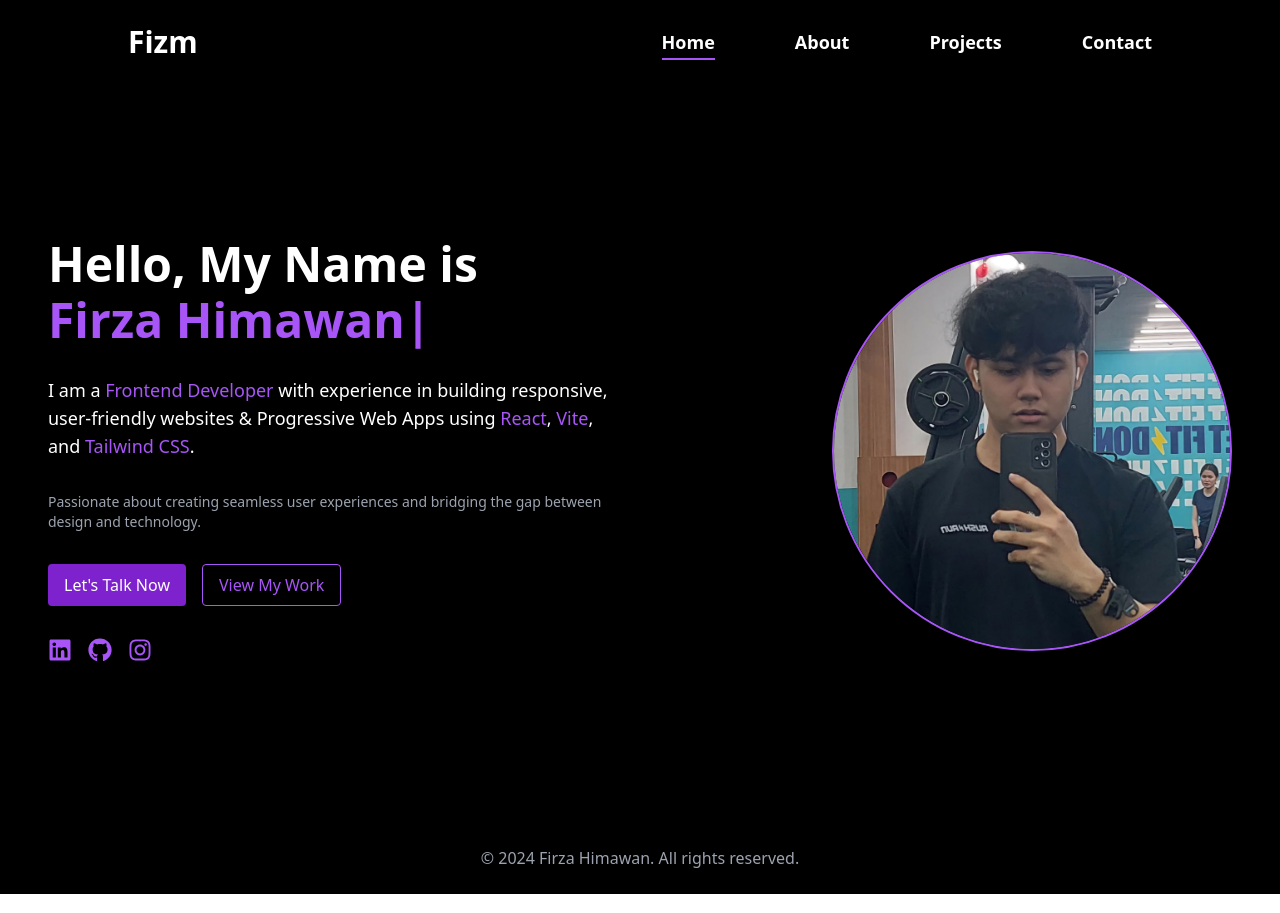
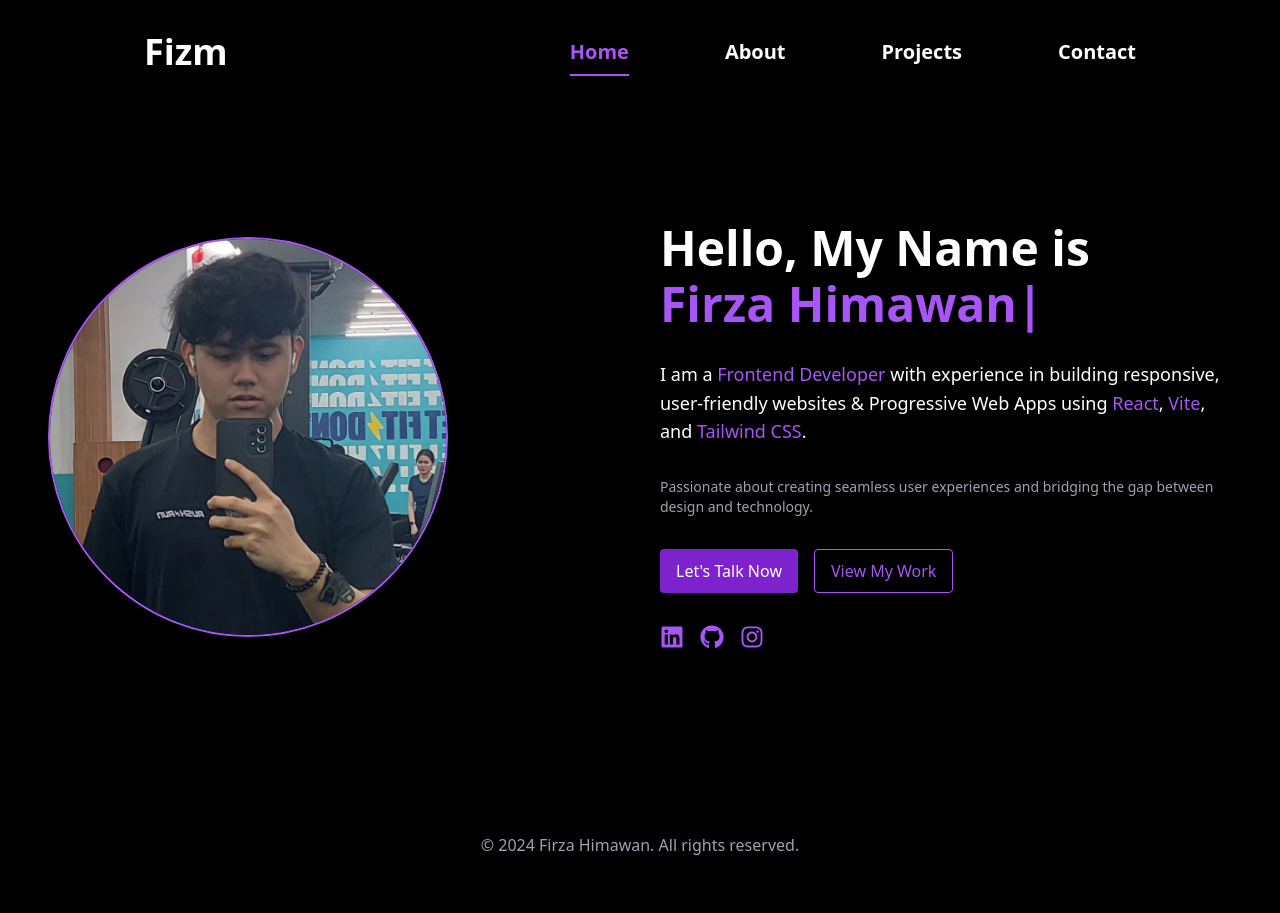
Before and after one commit to Fizm00/Portfolio, a React (Vite) app: page / in a window 1280 px wide. Built offline with nearby package versions, Linux system fonts and the light colour scheme.

Commit message:
Update UI

```diff
--- a/src/components/About/FunFact.jsx
+++ /dev/null
@@ -1,25 +0,0 @@
-import React from "react";
-
-const FunFact = () => {
-  return (
-    <div className="text-right md:px-12">
-      <h2 className="text-4xl font-bold mb-6 leading-relaxed text-purple-500">
-        Fun Facts <span className="text-white">About Me</span>
-      </h2>
-      <p className="text-lg text-gray-400">
-        <span className="block text-right text-justify leading-loose">
-          There are a few fun things about me that you might find interesting! I have a deep passion for
-          <span className="text-purple-500"> Frontend Web Development</span>. I love the process of creating
-          interactive, visually appealing, and user-friendly interfaces that make the digital world more
-          accessible and engaging. Aside from coding, I am a huge fan of <span className="text-purple-500">seafood</span>. Whether it’s
-          shrimp, crab, or any other ocean delicacy, seafood always makes me happy. It’s my go-to choice for
-          any celebration or a simple treat. Lastly, I am the <span className="text-purple-500">#1 fan of Gojo Satoru</span> from Jujutsu Kaisen.
-          His charisma and immense power inspire me both in fiction and in real life to strive for greatness
-          and stand out uniquely in whatever I do.
-        </span>
-      </p>
-    </div>
-  );
-};
-
-export default FunFact;
--- a/src/components/About/Introduction.jsx
+++ b/src/components/About/Introduction.jsx
@@ -4,7 +4,7 @@ const Introduction = () => {
   return (
     <div className="relative flex flex-col items-center md:items-start text-white gap-y-8 px-4 sm:px-6 md:px-12">
       <div className="md:w-full">
-        <h1 className="text-4xl font-bold mb-6">
+        <h1 className="text-4xl font-bold mb-10 text-shadow-lg">
           About <span className="text-purple-500">Me</span>
         </h1>
         <p className="text-lg text-gray-400 leading-loose text-justify">
@@ -17,6 +17,21 @@ const Introduction = () => {
           into the world of Machine Learning and Deep Learning using Python,
           Streamlit, TensorFlow, and PyTorch.
         </p>
+        <p className="text-lg text-gray-400 leading-loose text-justify mt-6">
+          There are a few fun things about me that you might find interesting! I
+          have a deep passion for{" "}
+          <span className="text-purple-500">Frontend Web Development</span>. I
+          love the process of creating interactive, visually appealing, and
+          user-friendly interfaces that make the digital world more accessible
+          and engaging. Aside from coding, I am a huge fan of{" "}
+          <span className="text-purple-500">seafood</span>. Whether it’s shrimp,
+          crab, or any other ocean delicacy, seafood always makes me happy. It’s
+          my go-to choice for any celebration or a simple treat. Lastly, I am the{" "}
+          <span className="text-purple-500">#1 fan of Gojo Satoru</span> from
+          Jujutsu Kaisen. His charisma and immense power inspire me both in
+          fiction and in real life to strive for greatness and stand out uniquely
+          in whatever I do.
+        </p>
       </div>
     </div>
   );
--- a/src/components/Footer.jsx
+++ b/src/components/Footer.jsx
@@ -1,7 +1,7 @@
 import React from "react";
 
 const Footer = () => (
-  <footer className="bg-black text-gray-400 py-6 text-center">
+  <footer className="bg-black text-gray-400 py-14 text-center">
     <p>© 2024 Firza Himawan. All rights reserved.</p>
   </footer>
 );
--- a/src/components/Home/Hero.jsx
+++ b/src/components/Home/Hero.jsx
@@ -40,21 +40,43 @@ const Hero = () => {
 
   return (
     <section className="bg-black text-white">
-      <div className="max-w-screen-xl mx-auto px-4 md:px-12 xl:px-34 grid grid-cols-1 md:grid-cols-2 gap-10 items-center py-40">
+      <div
+        className="max-w-screen-xl mx-auto px-6 md:px-12 xl:px-42 grid grid-cols-1 md:grid-cols-2 gap-10 items-center py-24 md:py-32"
+        style={{ gridAutoFlow: "dense" }}
+      >
+        {/* Gambar */}
+        <div
+          className="relative order-1 md:order-none"
+          data-aos="fade-up"
+          data-aos-delay="300"
+        >
+          <img
+            src="pictprofile2.jpg"
+            alt="Profile"
+            className="rounded-full aspect-square w-[300px] md:w-[400px] object-cover border-2 border-purple-500 hover:scale-110 hover:rotate-3 transition-transform duration-500 mx-auto md:mx-0"
+          />
+        </div>
+
         {/* Teks Perkenalan */}
-        <div className="space-y-8 text-center md:text-left" data-aos="fade-up">
+        <div
+          className="space-y-8 text-center md:text-left order-2 md:order-none leading-relaxed"
+          data-aos="fade-up"
+        >
           <h1 className="text-3xl md:text-4xl lg:text-5xl font-bold">
             <div>{text}</div>
             <div className="mt-2">
               <span className="text-purple-500">
                 {nameText}
-                {!isTypingText && <span className="blinking-cursor text-purple-500">|</span>}
+                {!isTypingText && (
+                  <span className="blinking-cursor text-purple-500">|</span>
+                )}
               </span>
             </div>
           </h1>
-          <p className="text-base md:text-lg">
-            I am a <span className="text-purple-500">Frontend Developer</span>{" "}
-            with experience in building responsive, user-friendly websites & Progressive Web Apps using{" "}
+          <p className="text-base md:text-lg leading-relaxed">
+            I am a <span className="text-purple-500 leading-relaxed">Frontend Developer</span>{" "}
+            with experience in building responsive, user-friendly websites &
+            Progressive Web Apps using{" "}
             <span className="text-purple-500">React</span>,{" "}
             <span className="text-purple-500">Vite</span>, and{" "}
             <span className="text-purple-500">Tailwind CSS</span>.
@@ -71,7 +93,7 @@ const Hero = () => {
               View My Work
             </button>
           </div>
-          <div className="flex flex-wrap justify-center md:justify-start space-x-4 mt-6">
+          <div className="flex flex-wrap justify-center md:justify-start  space-x-4 mt-6">
             <a
               href="https://www.linkedin.com/in/firzahimawan/"
               target="_blank"
@@ -98,15 +120,6 @@ const Hero = () => {
             </a>
           </div>
         </div>
-
-        {/* Gambar */}
-        <div className="relative justify-self-end" data-aos="fade-up" data-aos-delay="300">
-          <img
-            src="pictprofile2.jpg"
-            alt="Profile"
-            className="rounded-full aspect-square w-[400px] object-cover border-2 border-purple-500 hover:scale-110 hover:rotate-3 transition-transform duration-500"
-          />
-        </div>
       </div>
     </section>
   );
--- a/src/components/Navbar.jsx
+++ b/src/components/Navbar.jsx
@@ -1,5 +1,5 @@
 import React, { useState, useEffect } from "react";
-import { FiMenu } from "react-icons/fi";
+import { FiMenu, FiX } from "react-icons/fi";
 import { Link, useLocation } from "react-router-dom";
 
 const Navbar = () => {
@@ -7,17 +7,32 @@ const Navbar = () => {
   const [isScrolled, setIsScrolled] = useState(false);
   const location = useLocation();
 
-  const toggleMenu = () => {
+  // Toggle Menu (Membuka/Tutup menu)
+  const toggleMenu = (e) => {
+    e.stopPropagation(); // Menghentikan event bubbling
     setIsOpen(!isOpen);
   };
 
+  // Mengatur efek saat scroll
   useEffect(() => {
     const handleScroll = () => {
       setIsScrolled(window.scrollY > 50);
     };
     window.addEventListener("scroll", handleScroll);
-    return () => window.removeEventListener("scroll", handleScroll);
-  }, []);
+
+    // Menutup menu jika klik di luar menu
+    const closeMenuOnOutsideClick = (e) => {
+      if (isOpen) {
+        setIsOpen(false);
+      }
+    };
+    window.addEventListener("click", closeMenuOnOutsideClick);
+
+    return () => {
+      window.removeEventListener("scroll", handleScroll);
+      window.removeEventListener("click", closeMenuOnOutsideClick);
+    };
+  }, [isOpen]);
 
   const navItems = [
     { name: "Home", path: "/" },
@@ -28,35 +43,44 @@ const Navbar = () => {
 
   return (
     <nav
-      className={`fixed top-0 left-0 w-full z-50 px-6 md:px-32 py-6 transition-all duration-300 ${
-        isScrolled ? "bg-black shadow-lg" : ""
+      className={`fixed top-0 left-0 w-full z-50 px-6 md:px-36 py-8 transition-all duration-300 ${
+        isScrolled ? "bg-black shadow-lg" : "bg-transparent"
       }`}
     >
       <div className="flex justify-between items-center">
-        <div className="text-3xl font-bold text-white font-sans">Fizm</div>
-        <div className="md:hidden cursor-pointer text-white text-2xl" onClick={toggleMenu}>
-          <FiMenu />
-        </div>
+        {/* Logo */}
+        <div className="text-4xl font-bold text-white font-sans">Fizm</div>
+
+        {/* Hamburger Menu */}
+        <button
+          className="md:hidden cursor-pointer text-white text-3xl focus:outline-none z-50"
+          onClick={toggleMenu}
+          aria-label="Toggle menu"
+        >
+          {isOpen ? <FiX /> : <FiMenu />}
+        </button>
+
+        {/* Navbar Links */}
         <ul
-          className={`absolute md:static top-16 left-0 w-full text-white md:w-auto bg-black md:bg-transparent flex flex-col md:flex-row space-y-6 md:space-y-0 md:space-x-20 text-lg font-semibold transition-all duration-300 ${
-            isOpen ? "block" : "hidden md:flex"
+          className={`absolute md:static top-0 left-0 w-full md:w-auto h-screen md:h-auto bg-black md:bg-transparent flex flex-col md:flex-row items-center md:items-start justify-center space-y-6 md:space-y-0 md:space-x-24 text-lg font-semibold transition-transform duration-500 ${
+            isOpen ? "translate-x-0" : "-translate-x-full md:translate-x-0"
           }`}
+          onClick={(e) => e.stopPropagation()}
         >
           {navItems.map((item) => (
-            <li key={item.name} className="relative group text-center md:text-left">
+            <li key={item.name} className="relative group text-center md:text-left text-xl leading-loose">
               <Link
                 to={item.path}
+                onClick={() => setIsOpen(false)}
                 className={`block transition duration-300 ${
-                  location.pathname === item.path ? "text-white-500" : ""
+                  location.pathname === item.path ? "text-purple-500" : "text-white"
                 }`}
               >
                 {item.name}
               </Link>
               <span
-                className={`absolute left-0 bottom-[-4px] h-[2px] w-full bg-purple-500 transition-all duration-300 ${
-                  location.pathname === item.path
-                    ? "opacity-100"
-                    : "opacity-0 group-hover:opacity-100"
+                className={`absolute left-0 bottom-[-4px] h-[2px] bg-purple-500 transition-all duration-300 ${
+                  location.pathname === item.path ? "w-full" : "w-0 group-hover:w-full"
                 }`}
               ></span>
             </li>
--- a/src/pages/About.jsx
+++ b/src/pages/About.jsx
@@ -1,7 +1,6 @@
 import React from "react";
 import Navbar from "../components/Navbar";
 import Introduction from "../components/About/Introduction";
-import FunFact from "../components/About/FunFact";
 import Skills from "../components/About/Skills";
 import CTA from "../components/About/CTA";
 
@@ -17,15 +16,10 @@ const About = () => {
         className="bg-black text-white min-h-screen px-6 py-20"
         data-aos="fade-up"
       >
-        <div className="max-w-screen-lg mx-auto pt-32">
+        <div className="max-w-screen-lg mx-auto pt-24">
           {/* Introduction */}
           <div className="mb-24">
             <Introduction />
-          </div>
-
-          {/* Fun Fact */}
-          <div className="mb-24">
-            <FunFact />
           </div>
 
           {/* Tech Stack */}
--- a/src/pages/Home.jsx
+++ b/src/pages/Home.jsx
@@ -4,7 +4,7 @@ import Hero from "../components/Home/Hero";
 
 const Home = () => {
   return (
-    <div id="home" className="pt-20">
+    <div id="home" className="pt-24">
       <Navbar />
       <Hero />
     </div>
```
